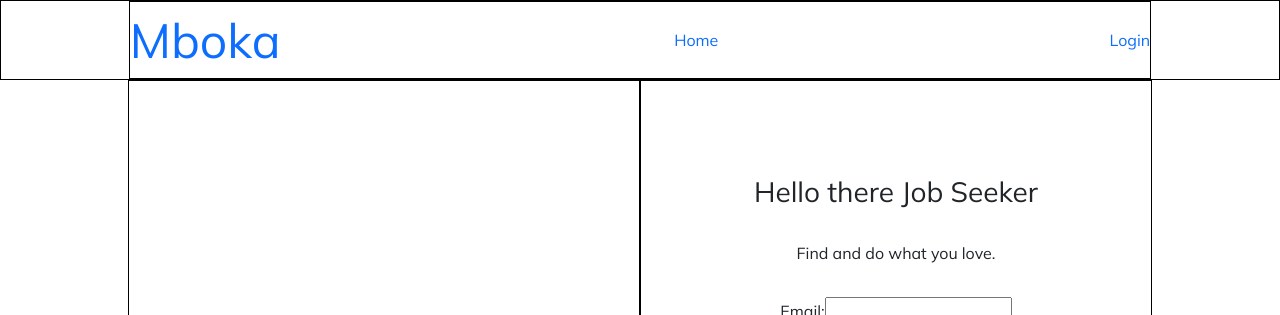
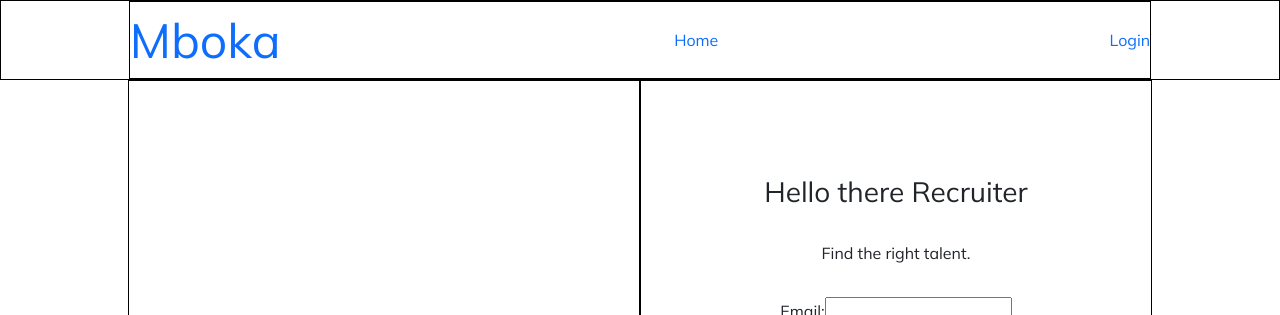
Before and after one commit to MokuaEnock/mboka, a React (Vite) app: page /auth/poster in a window 1280 px wide. Shown: the top 315 px of the page. Built offline with nearby package versions, Linux system fonts and the light colour scheme; a small style sheet from the web is missing.

Commit message:
create the signup form the recruiter

```diff
--- a/src/Pages/auth/poster.jsx
+++ b/src/Pages/auth/poster.jsx
@@ -25,8 +25,8 @@ export default function PosterSignup() {
       <form onSubmit={handleSubmit}>
         <div>This is the image</div>
         <div>
-          <h3>Hello there Job Seeker</h3>
-          <p>Find and do what you love.</p>
+          <h3>Hello there Recruiter</h3>
+          <p>Find the right talent.</p>
           <label>
             Email:
             <input
```
